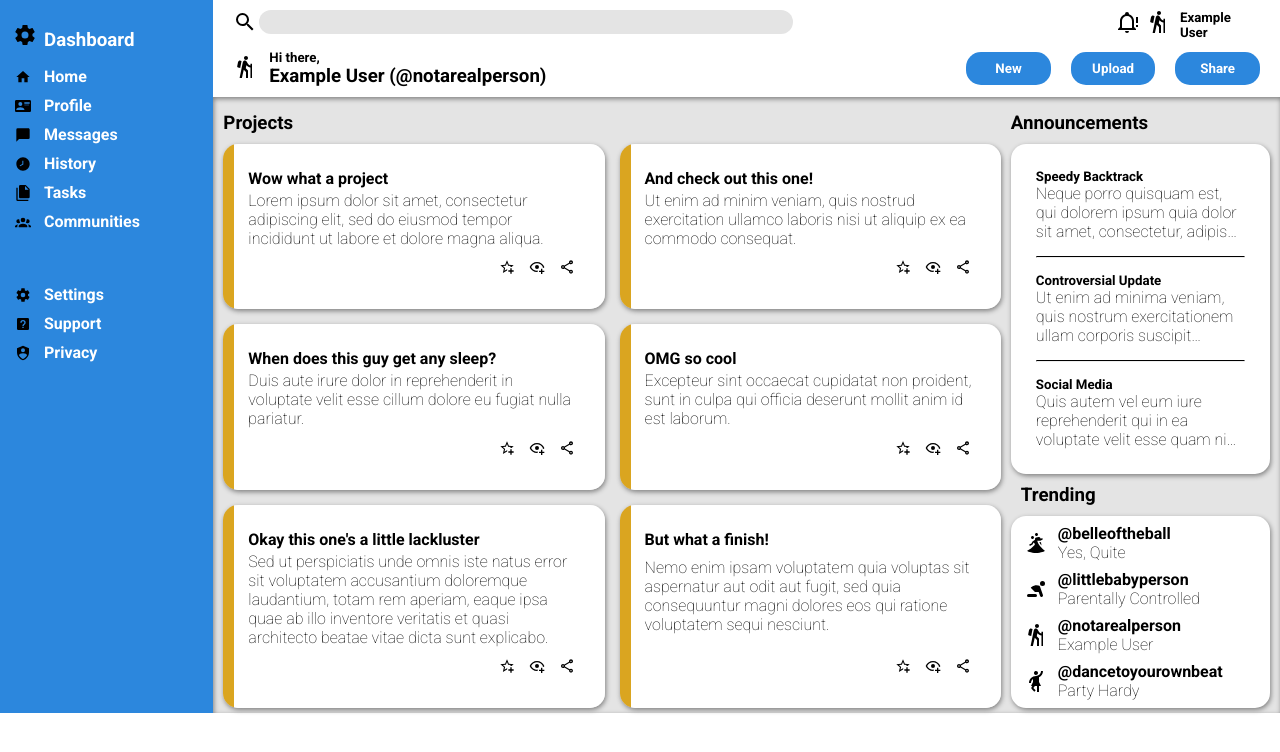
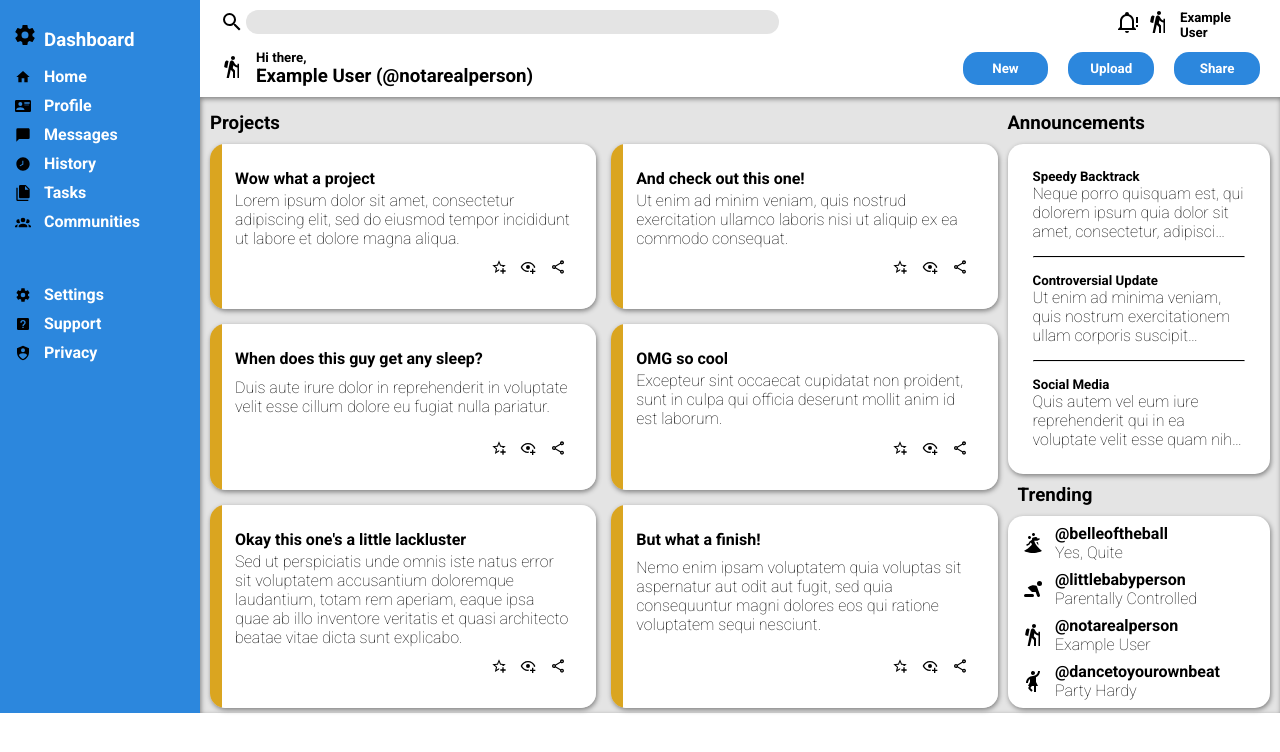
Before and after one commit to NJRFirstOfHisName/admin-dashboard, a plain HTML site: page index.html in a window 1280 px wide. Drawn offline with Linux system fonts and the light colour scheme.

Commit message:
Final adjustments

```diff
--- a/style.css
+++ b/style.css
@@ -3,10 +3,13 @@
     font-family: 'Roboto', sans-serif;
 }
 
+body, html {
+    height: 100vh;
+}
+
 .container {
     display: grid;
-    grid-template-columns: minmax(200px, 1fr) 5fr;
-    height: 100%;
+    grid-template-columns: minmax(50px, 200px) 5fr;
 }
 
 .header, .content, .navigation, .toolbar{
@@ -26,7 +29,7 @@
     color: white;
     padding: 10px;
     gap: 4px;
-    grid-template-rows: 50px repeat(6, 25px) 40px repeat(3, 25px);
+    grid-template-rows: 50px repeat(6, 25px) 40px repeat(3, 25px) 1fr;
     grid-template-columns: 30px 2fr;
     align-items: center;
     font-weight: bold;
@@ -85,6 +88,7 @@ button {
 .content {
     display: grid;
     grid-template-columns: 3fr 1fr;
+    grid-template-rows: auto;
     background-color: rgb(228, 228, 228);
     box-shadow: inset 1px 2px 5px gray;
 }
```
Also changed, not shown: index.html (+0 -1 lines).
